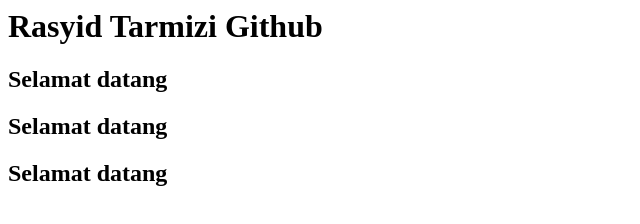
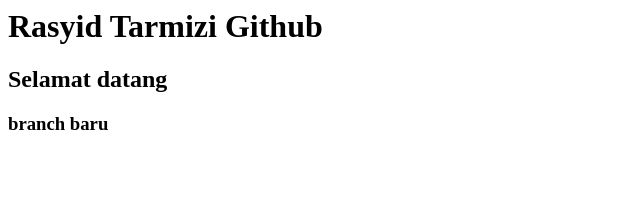
Before and after one commit to RasyidTarmizi/rasyid20tib, a plain HTML site: page index.html in a window 1280 px wide. Shown: the whole page, without its empty margins (0-640 px from the left). Drawn offline with Linux system fonts and the light colour scheme.

Commit message:
branch baru

```diff
--- a/index.html
+++ b/index.html
@@ -1,4 +1,3 @@
 <h1>Rasyid Tarmizi Github</h1>
 <h2>Selamat datang</h2>
-<h2>Selamat datang</h2>
-<h2>Selamat datang</h2>
+<h3>branch baru</h3>
```
